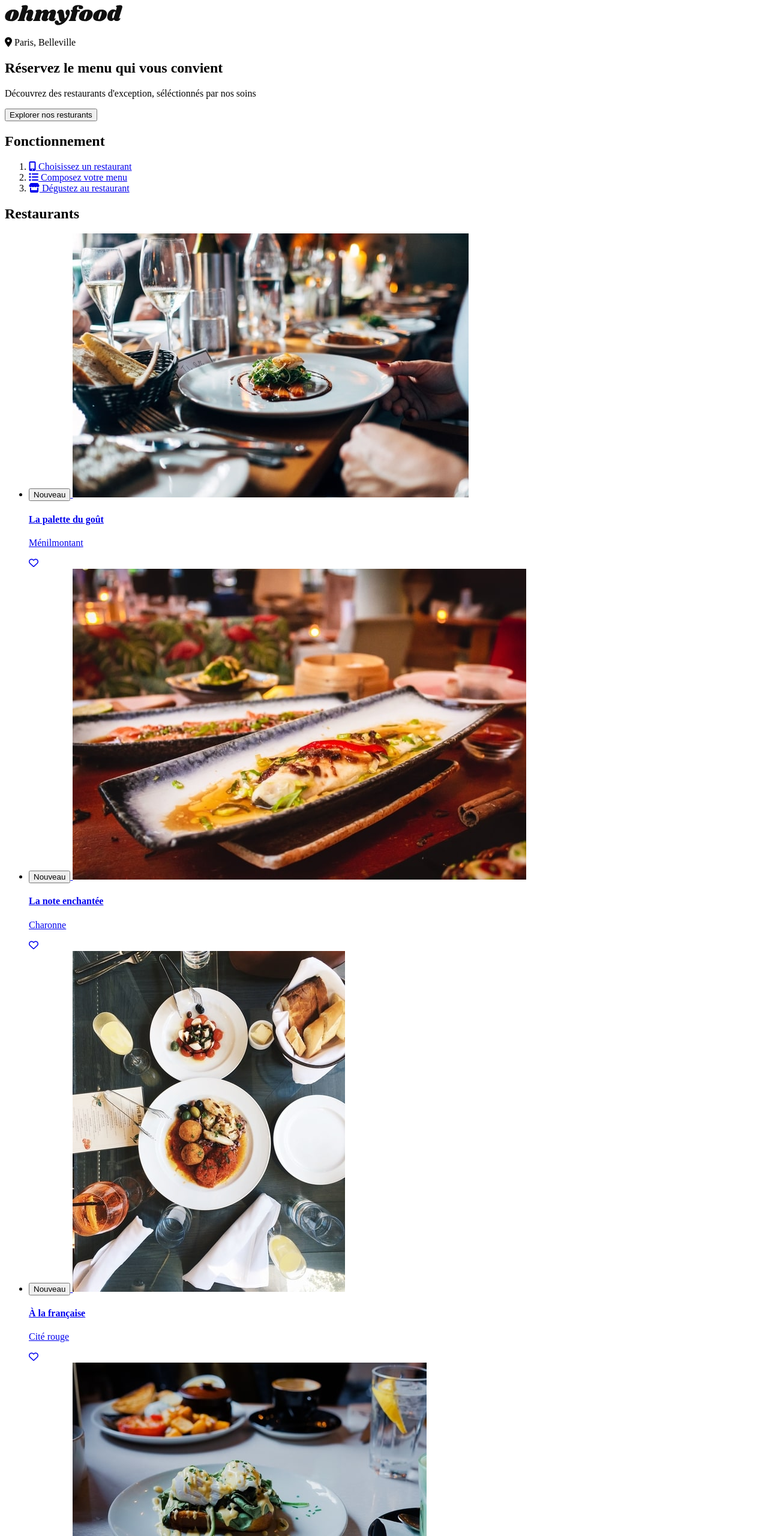
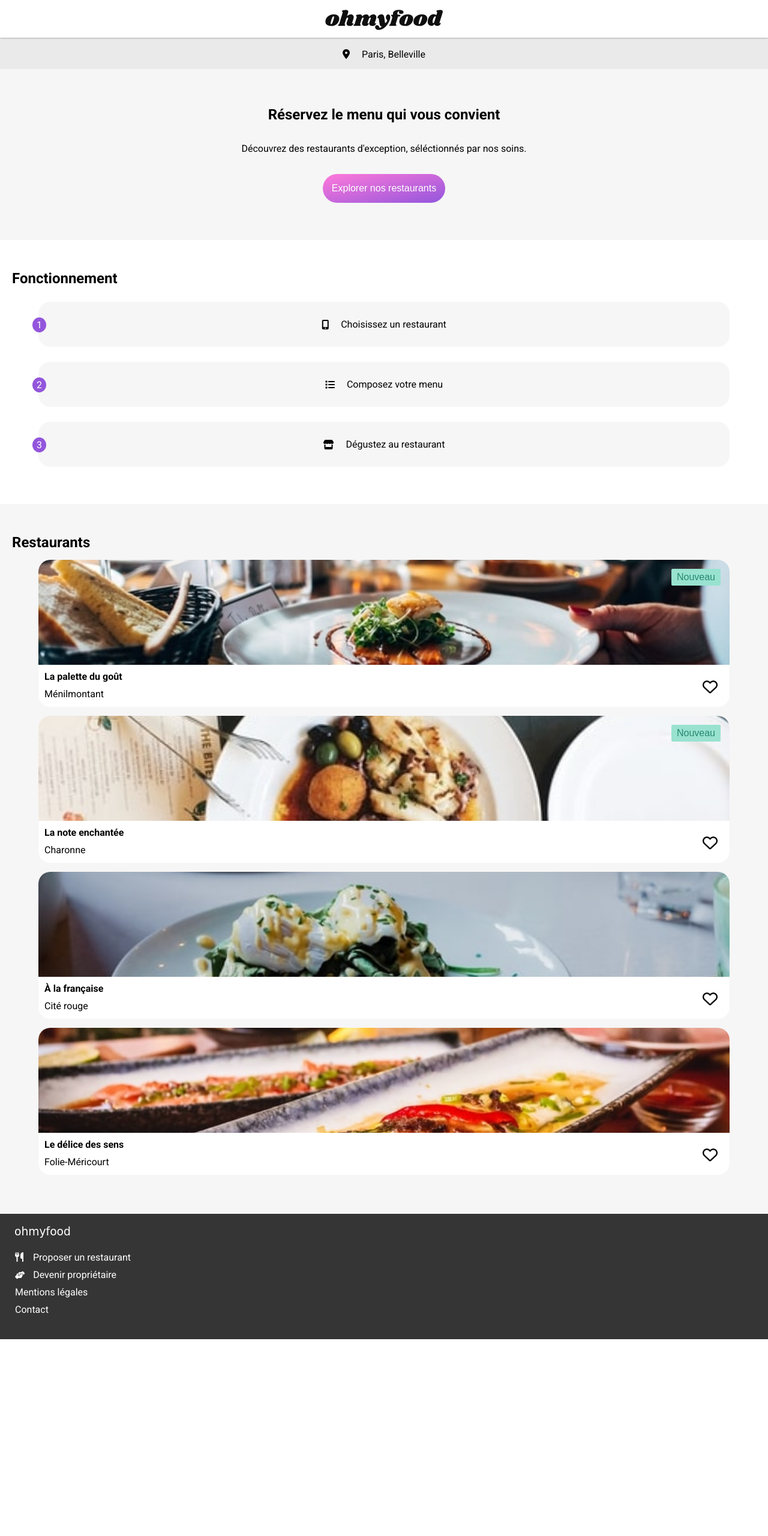
Before and after one commit to Ahmedson/Ohmyfood_Reservation_Restaurants, a website: page index.html in a window 1280 px wide. Shown: the top 2560 px of the page at 60% size. After the commit the page ends 2232 px from the top, so only its background shows below. Drawn offline with nearby package versions, Linux system fonts and the light colour scheme; files that its build step writes are made by us from their sources; a web font is replaced by a local one.

Commit message:
index.html & css

```diff
--- a/index.html
+++ b/index.html
@@ -6,7 +6,7 @@
     <meta http-equiv="X-UA-Compatible" content="IE=edge">
     <meta name="viewport" content="width=device-width, initial-scale=1.0">
     <script src="https://kit.fontawesome.com/dcd97a5f9a.js" crossorigin="anonymous"></script>
-    <link rel="stylesheet" href="style.css">
+    <link rel="stylesheet" href="css/style.css">
     <title>ohmyfood - Accueil</title>
 </head>
 
@@ -24,16 +24,16 @@
             </p>
             <div class="section-localisation__recherche">
                 <h2>Réservez le menu qui vous convient</h2>
-                <p>Découvrez des restaurants d'exception, séléctionnés par nos soins</p>
-                <button class="section-localisation__btn btn--explorer">Explorer nos resturants</button>
+                <p>Découvrez des restaurants d'exception, séléctionnés par nos soins.</p>
+                <button class="section-localisation__btn btn--explorer">Explorer nos restaurants</button>
             </div>
         </section>
         <section class="section section-fonctionnement">
             <h2>Fonctionnement</h2>
             <ol class="section-fonctionnement__ordered-list">
-                <li><a href="#"><i class="fas fa-mobile-alt"></i> Choisissez un restaurant</a></li>
-                <li><a href="#"><i class="fas fa-list"></i> Composez votre menu</a></li>
-                <li><a href="#"><i class="fas fa-store"></i> Dégustez au restaurant</a></li>
+                <li><span>1</span><a href="#"><i class="fas fa-mobile-alt"></i> Choisissez un restaurant</a></li>
+                <li><span>2</span><a href="#"><i class="fas fa-list"></i> Composez votre menu</a></li>
+                <li><span>3</span><a href="#"><i class="fas fa-store"></i> Dégustez au restaurant</a></li>
             </ol>
         </section>
         <section class="section section-restaurants">
@@ -42,37 +42,39 @@
                 <li><a class="section-restaurants__card" href="#">
                         <button class="section-restaurants__btn btn--new">Nouveau</button>
                         <img src="restaurants/jay-wennington-N_Y88TWmGwA-unsplash.jpg" alt="">
-                        <div>
+                        <div class="section-restaurants__nom-lieu">
                             <h4>La palette du goût</h4>
                             <p>Ménilmontant</p>
                             <i class="far fa-heart"></i>
-                        </div>
-                    </a></li>
-                <li><a class="section-restaurants__card" href="#">
-                        <button class="section-restaurants__btn btn--new">Nouveau</button>
-                        <img src="restaurants/louis-hansel-shotsoflouis-qNBGVyOCY8Q-unsplash.jpg" alt="">
-                        <div>
-                            <h4>La note enchantée</h4>
-                            <p>Charonne</p>
-                            <i class="far fa-heart"></i>
+                            <div><i class="fas fa-heart like"></i></div>
                         </div>
                     </a></li>
                 <li><a class="section-restaurants__card" href="#">
                         <button class="section-restaurants__btn btn--new">Nouveau</button>
                         <img src="restaurants/stil-u2Lp8tXIcjw-unsplash.jpg" alt="">
-                        <div>
-                            <h4>À la française</h4>
-                            <p>Cité rouge</p>
+                        <div class="section-restaurants__nom-lieu">
+                            <h4>La note enchantée</h4>
+                            <p>Charonne</p>
                             <i class="far fa-heart"></i>
+                            <i class="fas fa-heart like"></i>
                         </div>
                     </a></li>
                 <li><a class="section-restaurants__card" href="#">
-                        <button class="section-restaurants__btn btn--new">Nouveau</button>
                         <img src="restaurants/toa-heftiba-DQKerTsQwi0-unsplash.jpg" alt="">
-                        <div>
+                        <div class="section-restaurants__nom-lieu">
+                            <h4>À la française</h4>
+                            <p>Cité rouge</p>
+                                <i class="far fa-heart"></i>
+                                <i class="fas fa-heart like"></i>
+                        </div>
+                    </a></li>
+                <li><a class="section-restaurants__card" href="#">
+                        <img src="restaurants/louis-hansel-shotsoflouis-qNBGVyOCY8Q-unsplash.jpg" alt="">
+                        <div class="section-restaurants__nom-lieu">
                             <h4>Le délice des sens</h4>
                             <p>Folie-Méricourt</p>
-                            <i class="far fa-heart"></i>
+                            <i class="far fa-heart empty"></i>
+                            <i class="fas fa-heart like"></i>
                         </div>
                     </a></li>
             </ul>
--- a/main.scss
+++ b/main.scss
@@ -0,0 +1,238 @@
+@import url('https://fonts.googleapis.com/css2?family=Shrikhand&display=swap');
+@import url('https://fonts.googleapis.com/css2?family=Roboto:ital,wght@0,400;0,500;0,700;1,400;1,500;1,700&display=swap');
+
+$dark-gray: rgb(53,53,53);
+$middle-gray: rgb(234,234,234);
+$light-gray: rgb(246,246,246);
+$border-radius: 20px;
+
+$color-primary: #9356DC ;
+$color-secondary: #FF79DA;
+$color-tertiary: #99E2D0;
+$white: #fff;
+$black: #000;
+
+@mixin flex-center-center{
+    display: flex;
+    justify-content: center;
+    align-items: center;
+}
+
+@mixin flex-column-sb-center{
+    display: flex;
+    flex-direction: column;
+    justify-content: space-around;
+    align-items: center;
+}
+
+@mixin bouton-degrade{
+    background-image: linear-gradient(to bottom right, $color-secondary, $color-primary);
+    padding: 15px;
+    color: $white;
+    border-radius: 30px;
+    border: none;
+}
+
+@mixin div-rectangle{
+    margin: 25px auto;
+    border-radius: $border-radius;
+    height: 75px;
+    width: 90%;
+}
+
+%padding-h2-fonctionnement-restaurants{
+    padding-top: 50px;
+    padding-left: 20px;
+}
+
+*, ::before, ::after{
+    margin: 0;
+    padding: 0;
+    box-sizing: border-box;
+}
+
+html{
+    font-family: 'Roboto', sans-serif;
+}
+
+h2{
+    font-weight: bold;
+}
+
+button{
+    cursor: pointer;
+    font-size: 16px;
+}
+
+main a, img{
+    display: block;
+    color: $black;
+}
+
+a{
+    text-decoration: none;
+    color: $white;
+}
+
+ul, ol{
+    list-style-type: none;
+}
+
+i{
+    margin-right: 20px;
+}
+
+.header{
+    @include flex-center-center;
+    height: 65px;
+}
+
+.footer{
+    background-color: $dark-gray;
+}
+
+.section-localisation{
+    &__localisation{
+        @include flex-center-center;
+        background-color: $middle-gray;
+        height: 50px;
+        box-shadow: 0 -2px 2px darken($middle-gray, 15%);
+    }
+    &__recherche{
+        @include flex-column-sb-center;
+        background-color: $light-gray;
+        padding: 45px;
+        text-align: center;
+        height: 285px;
+    }
+    &__btn{
+        @include bouton-degrade;
+    }
+}
+
+.section-fonctionnement{
+    height: 440px;
+    h2{
+        @extend %padding-h2-fonctionnement-restaurants;
+    }
+    &__ordered-list li{
+        @include div-rectangle;
+        position: relative;
+        background-color: $light-gray;
+        transition: all 0.2s;
+        &:hover{
+            background-color: lighten($color-primary, 35%);
+        }
+        &:active{
+            background-color: lighten($color-primary, 35%);
+        }
+        a{
+            @include flex-center-center;
+            width: 100%;
+            height: 100%;
+            transition: all 0.2s;
+            &:hover i{
+                color: $color-primary;
+            }
+        }
+        span{
+            display: inline-block;
+            position: absolute;
+            left: -10px;
+            top: 35%;
+            border-radius: 50%;
+            background-color: $color-primary;
+            color: $white;
+            padding: 3px 7px;
+        }
+    }
+}
+
+.section-restaurants{
+    background-color: $light-gray;
+    padding-bottom: 50px;
+    h2{
+        @extend %padding-h2-fonctionnement-restaurants;
+    }
+    &__card{
+        width: 90%;
+        margin: 15px auto;
+        background-color: $white;
+        border-radius: $border-radius;
+        position: relative;
+    }
+    img{
+        width: 100%;
+        height: 175px;
+        border-top-left-radius: $border-radius;
+        border-top-right-radius: $border-radius;
+        object-fit: cover;
+    }
+    &__btn{
+        position: absolute;
+        top: 15px;
+        right: 15px;
+        background-color: $color-tertiary;
+        color: darken($color-tertiary, 40%);
+        border-radius: 2px;
+        border: none;
+        padding: 5px 9px;
+
+    }
+    &__nom-lieu{
+        position: relative;
+        height: 60px;
+        padding-left: 10px;
+        h4{
+            margin: 10px 0;
+        }
+        i{
+            background-color: #fff;
+            font-size: 25px;
+            position: absolute;
+            top: 25%;
+            right: 0;
+
+        }
+        .like{
+            opacity: 0;
+            transform: scale(0.4);
+            transition: all 0.2s;
+            &:hover{
+                opacity: 1;
+                transform: scale(1);
+                color: darken($color-secondary, 5%);
+            }
+            &:active{
+                opacity: 1;
+                transform: scale(1);
+                color: darken($color-secondary, 5%);
+            }
+        }
+    }
+}
+
+.footer{
+    padding-left: 15px;
+    padding-bottom: 30px;
+    &__title{
+        padding-top: 19px;
+        padding-left: 9px;
+        font-family: 'Shrikhand', cursive;
+        font-weight: 400;
+        color: $white;
+    }
+    &__unordered-list{
+        padding-top: 13px;
+        li{
+            margin: 10px;
+            .fa-utensils{
+                margin-right: 12px;
+            }
+            .fa-hands-helping{
+                font-size: 13px;
+                margin-right: 10px;
+            }
+        }
+    }
+}
```
Also changed, not shown: css/style.css, 1 other file.
